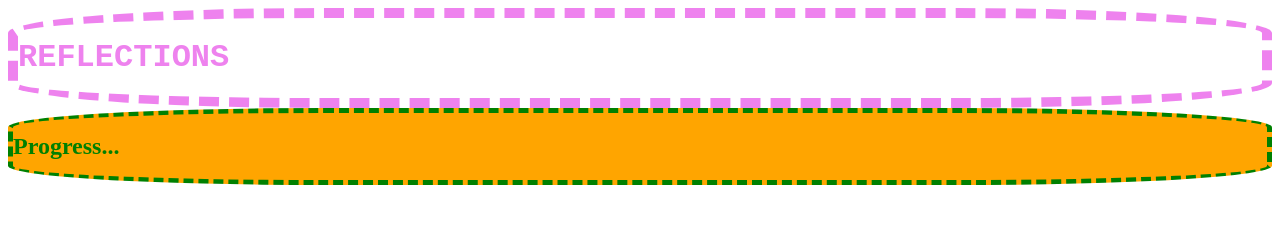
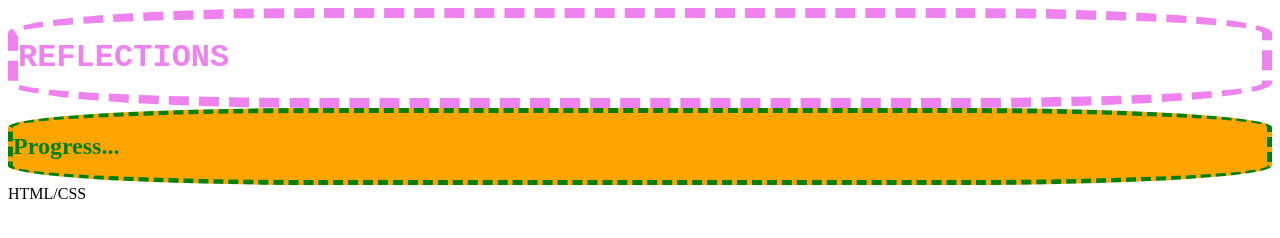
Before and after one commit to bhernan22/bhernan22.github.io, a plain HTML site: page index.html in a window 1280 px wide. Drawn offline with Linux system fonts and the light colour scheme.

Commit message:
style changes

```diff
--- a/index.html
+++ b/index.html
@@ -11,3 +11,4 @@
 <div class= "orange-background dashed-green-border">
 	<h2 class="green-text" > Progress... </h2>
 	</div>
+<div class= "yellow-background"> HTML/CSS </div>
```
